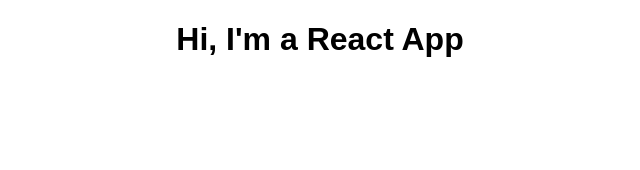
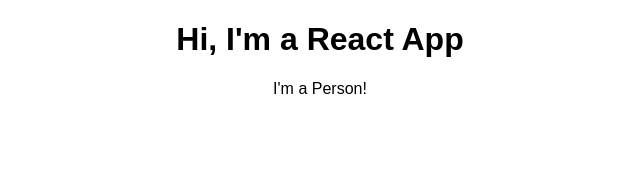
Before and after one commit to thanhpham091790/reactjs, a React (Create React App) app in the folder react-complete-guide/: page / in a window 1280 px wide. Shown: the top 170 px of the page, without its empty margins (320-960 px from the left). Built offline with nearby package versions, Linux system fonts and the light colour scheme.

Commit message:
Functioning component

```diff
--- a/react-complete-guide/src/App.js
+++ b/react-complete-guide/src/App.js
@@ -1,11 +1,13 @@
 import React, { Component } from 'react';
 import './App.css';
+import Person from './Person/Person';
 
 class App extends Component {
   render() {
     return (
       <div className="App">
         <h1>Hi, I'm a React App</h1>
+        <Person />
       </div>
     );
     // return React.createElement('div',{className:'App'}, React.createElement('h1',null, 'My name is Thanh Pham !'));
--- /dev/null
+++ b/react-complete-guide/src/Person/Person.js
@@ -0,0 +1,7 @@
+import React from "react"
+
+const person = () => {
+    return <p>I'm a Person!</p>
+}
+
+export default person;
```
